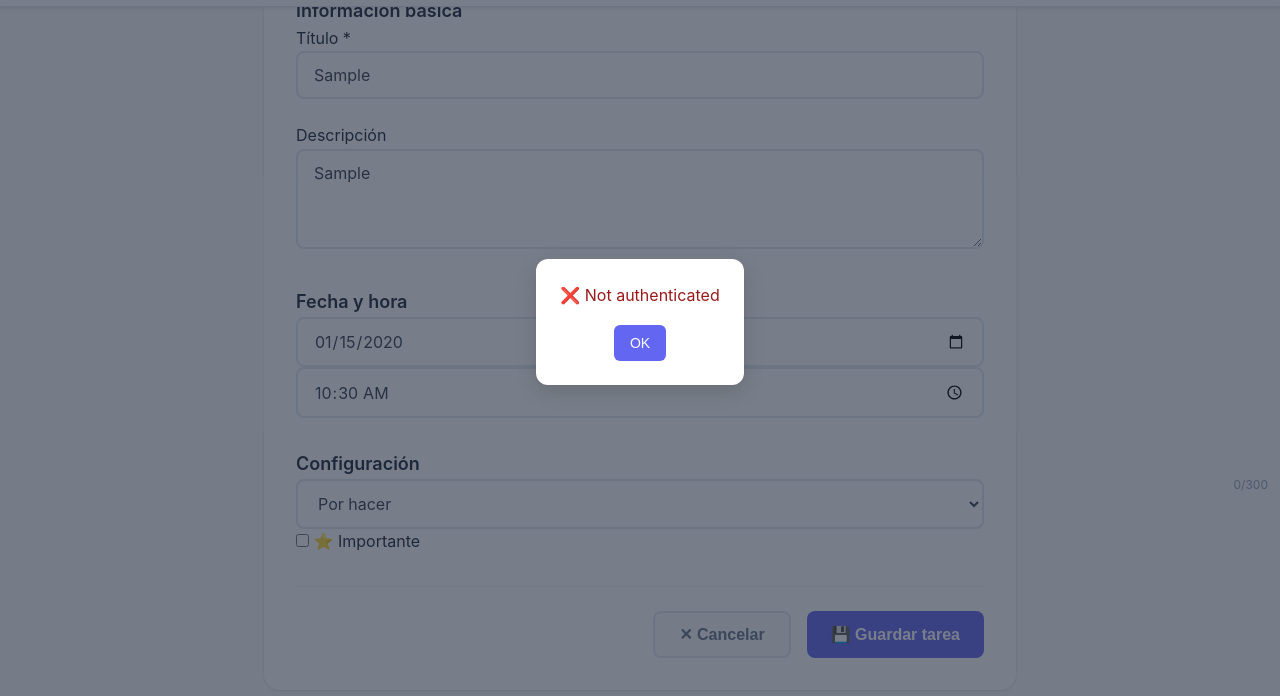
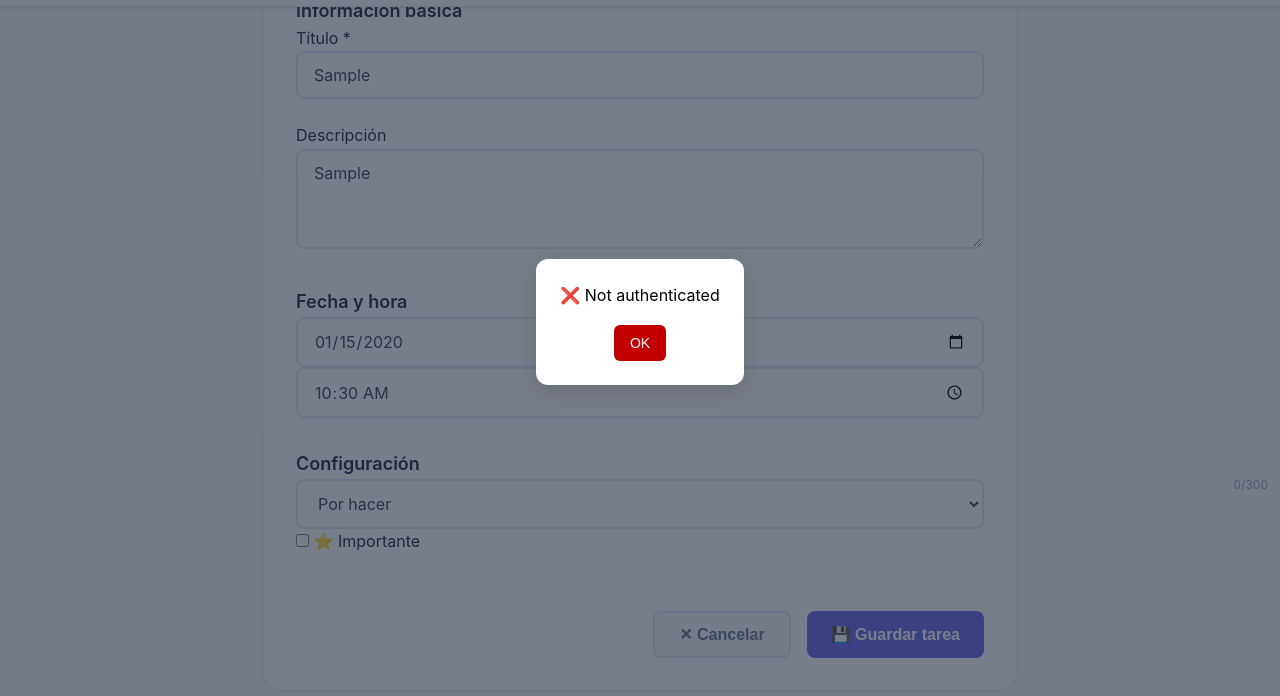
Before and after one commit to Drytec/TaskApp-front, a plain HTML site: page front/new-task.html in a window 1280 px wide. Both pictures are taken after typing "Sample", "Sample", "2020-01-15", "10:30" into the empty fields and a click on the button "💾 Guardar tarea". Shown: the part 294-990 px from the top of the page. Drawn offline with Linux system fonts and the light colour scheme.

Commit message:
new-task modal

```diff
--- a/front/src/css/new-task.css
+++ b/front/src/css/new-task.css
@@ -551,6 +551,7 @@ a {
     }
 }
 
+
 .modal-overlay {
   position: fixed;
   top: 0; left: 0;
@@ -575,8 +576,8 @@ a {
   margin-bottom: 16px;
 }
 .modal-box.success p { color: #065f46; }
-.modal-box.error p { color: #991b1b; }
-.modal-box button {
+.modal-box.error p { color: #000000; }
+.modal-box.success button {
   background: #6366f1;
   color: #fff;
   border: none;
@@ -585,11 +586,29 @@ a {
   font-size: 14px;
   cursor: pointer;
 }
-.modal-box button:hover { background: #5856eb; }
+
+.modal-box.error button {
+  background: #c20000;
+  color: #fff;
+  border: none;
+  padding: 10px 16px;
+  border-radius: 6px;
+  font-size: 14px;
+  cursor: pointer;
+}
+
+.modal-box.success button:hover { background: #5856eb; }
 @keyframes slideDown {
   from { transform: translateY(-20px); opacity: 0; }
   to   { transform: translateY(0); opacity: 1; }
 }
+
+.modal-box.error button:hover { background: #940000; }
+@keyframes slideDown {
+  from { transform: translateY(-20px); opacity: 0; }
+  to   { transform: translateY(0); opacity: 1; }
+}
+
 
 .modal-actions {
   display: flex;
--- a/front/src/css/welcome-dashboard.css
+++ b/front/src/css/welcome-dashboard.css
@@ -499,6 +499,7 @@ a {
         font-size: 14px;
     }
 }
+
 .modal-overlay {
   position: fixed;
   top: 0; left: 0;
```
Lines whose indentation alone changed are shown as unchanged.
